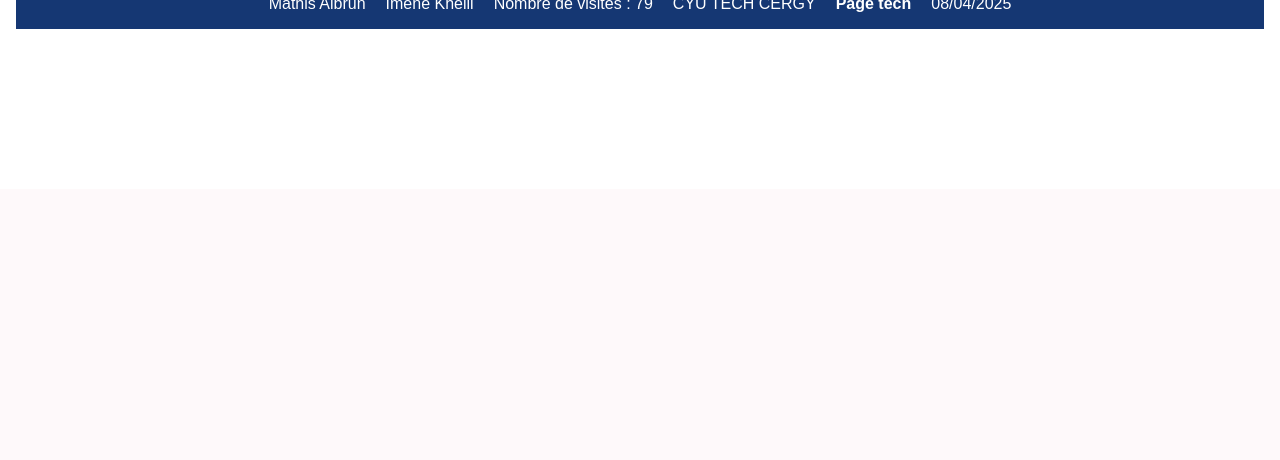
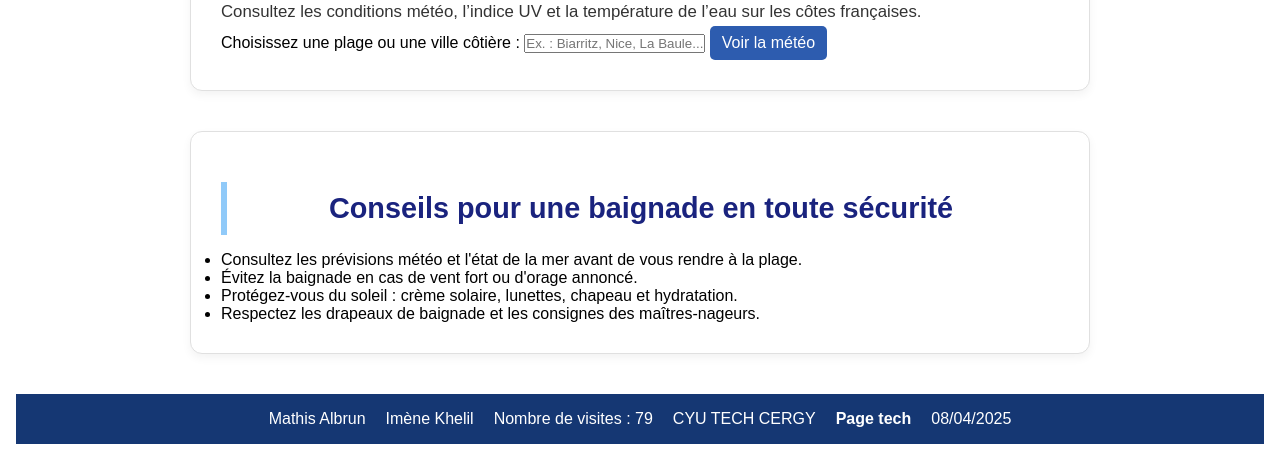
Before and after one commit to Imene-khe/Previzen, a PHP site: page /mer.php in a window 1280 px wide; the page is wider, and only the part inside the window is pictured. Shown: the part 611-1071 px from the top of that part. Before the commit the page ends 640 px from the top of that part, so only its background shows below. Run offline with PHP 8.4, Linux system fonts and the light colour scheme.

Commit message:
Update mer.php

```diff
--- a/mer.php
+++ b/mer.php
@@ -1,18 +1,138 @@
 <?php
-    $title = "PreviZen";
-    $description = "La météo des plages disponible en un clic";
-    $h1 = "Prévision météo sur le littoral sur une période de 10 jours";
-    $lang = isset($_GET['lang']) ? $_GET['lang'] : 'fr';
+$title = "PreviZen";
+$description = "La météo des plages disponible en un clic";
+$h1 = "Prévision météo sur le littoral sur une période de 7 jours";
+$lang = isset($_GET['lang']) ? $_GET['lang'] : 'fr';
 
-    require "./include/header.inc.php";
+include './include/functions.inc.php'; // ← fichier contenant getPlageWeatherData()
+
+$plage = null;
+$meteoPlage = null;
+$marees = [];
+
+if (isset($_GET['plage'])) {
+    $plage = htmlspecialchars($_GET['plage']);
+    $meteoPlage = getPlageWeatherData($plage);
+    $marees = getMareeData($plage);
+}
+
+include "./include/header.inc.php";
 ?>
 
-<figure>
-    <img src="./images/construction.png" alt="Page du site en construction"/>
-    <figcaption>Page du site en construction</figcaption>
-</figure>
 
+<!-- SECTION 1 : Carte interactive -->
+<section id="carte-france">
+    <h2>Choisissez une zone du littoral</h2>
+    <p>Cliquez sur une région côtière pour obtenir les prévisions maritimes correspondantes.</p>
+    <div class="carte-interactive">
+        <!-- À intégrer : carte image ou SVG cliquable -->
+    </div>
+</section>
 
-<?php
-    require "./include/footer.inc.php";
-?>
+<!-- SECTION UNIQUE : formulaire + météo + marée -->
+<section id="infos-ville-cotiere">
+    <h2>Prévisions météo pour les plages françaises</h2>
+    <p>Consultez les conditions météo, l’indice UV et la température de l’eau sur les côtes françaises.</p>
+
+    <form method="get">
+        <label for="plage">Choisissez une plage ou une ville côtière :</label>
+        <input type="text" id="plage" name="plage" placeholder="Ex. : Biarritz, Nice, La Baule..." required value="<?= $plage ?>">
+        <button type="submit">Voir la météo</button>
+    </form>
+
+    <?php if ($plage && $meteoPlage): ?>
+        <h2>Météo marine à <?= $plage ?></h2>
+
+        <div class="meteo-detail">
+            <img src="images/<?= $meteoPlage['icone'] ?>" alt="Météo" class="meteo-img">
+            <div class="meteo-blocs">
+                <div class="bloc">
+                    <h4>Température de l'air</h4>
+                    <p><?= $meteoPlage['temp_air'] ?>°C</p>
+                </div>
+                <div class="bloc">
+                    <h4>Température de l’eau</h4>
+                    <p><?= $meteoPlage['temp_eau'] ?>°C</p>
+                </div>
+                <div class="bloc">
+                    <h4>Vent</h4>
+                    <p><?= $meteoPlage['vent'] ?> km/h</p>
+                </div>
+                <div class="bloc">
+                    <h4>Indice UV</h4>
+                    <p><?= $meteoPlage['uv'] ?>/10</p>
+                </div>
+                <div class="bloc">
+                    <h4>Marée</h4>
+                    <p><?= $meteoPlage['maree'] ?></p>
+                </div>
+            </div>
+        </div>
+
+        <h2>Tableau des coefficients de marée</h2>
+        <p>Horaires et coefficients des marées pour <strong><?= $plage ?></strong>.</p>
+
+        <?php if (!empty($marees)): ?>
+            <table>
+                <thead>
+                    <tr>
+                        <th>Type</th>
+                        <th>Heure</th>
+                        <th>Coefficient</th>
+                    </tr>
+                </thead>
+                <tbody>
+                    <?php foreach ($marees as $m): ?>
+                        <tr>
+                            <td><?= $m['type'] ?></td>
+                            <td><?= $m['heure'] ?></td>
+                            <td><?= $m['coef'] ?? '-' ?></td>
+                        </tr>
+                    <?php endforeach; ?>
+                </tbody>
+            </table>
+        <?php else: ?>
+            <p>Aucune donnée de marée disponible pour cette plage.</p>
+        <?php endif; ?>
+    <?php elseif (isset($_GET['zone'])): ?>
+        <?php
+        $zone = htmlspecialchars($_GET['zone']);
+        $marineData = getMarineZoneData($zone);
+        ?>
+        <h2>Conditions maritimes pour la zone : <?= $marineData['zone'] ?> (<?= $marineData['ville_ref'] ?>)</h2>
+
+        <?php if ($marineData): ?>
+            <div class="meteo-detail">
+                <div class="meteo-blocs">
+                    <div class="bloc">
+                        <h4>Température estimée de l’eau</h4>
+                        <p><?= $marineData['temp_eau'] ?>°C</p>
+                    </div>
+                    <div class="bloc">
+                        <h4>Vent</h4>
+                        <p><?= $marineData['vent'] ?></p>
+                    </div>
+                    <div class="bloc">
+                        <h4>Prochaine marée</h4>
+                        <p><?= $marineData['maree'] ?></p>
+                    </div>
+                </div>
+            </div>
+        <?php else: ?>
+            <p>Aucune donnée météo disponible pour cette zone.</p>
+        <?php endif; ?>
+    <?php endif; ?>
+</section>
+
+<!-- SECTION 3 : Conseils -->
+<section id="conseils">
+    <h2>Conseils pour une baignade en toute sécurité</h2>
+    <ul>
+        <li>Consultez les prévisions météo et l'état de la mer avant de vous rendre à la plage.</li>
+        <li>Évitez la baignade en cas de vent fort ou d'orage annoncé.</li>
+        <li>Protégez-vous du soleil : crème solaire, lunettes, chapeau et hydratation.</li>
+        <li>Respectez les drapeaux de baignade et les consignes des maîtres-nageurs.</li>
+    </ul>
+</section>
+
+<?php require "./include/footer.inc.php"; ?>
```
